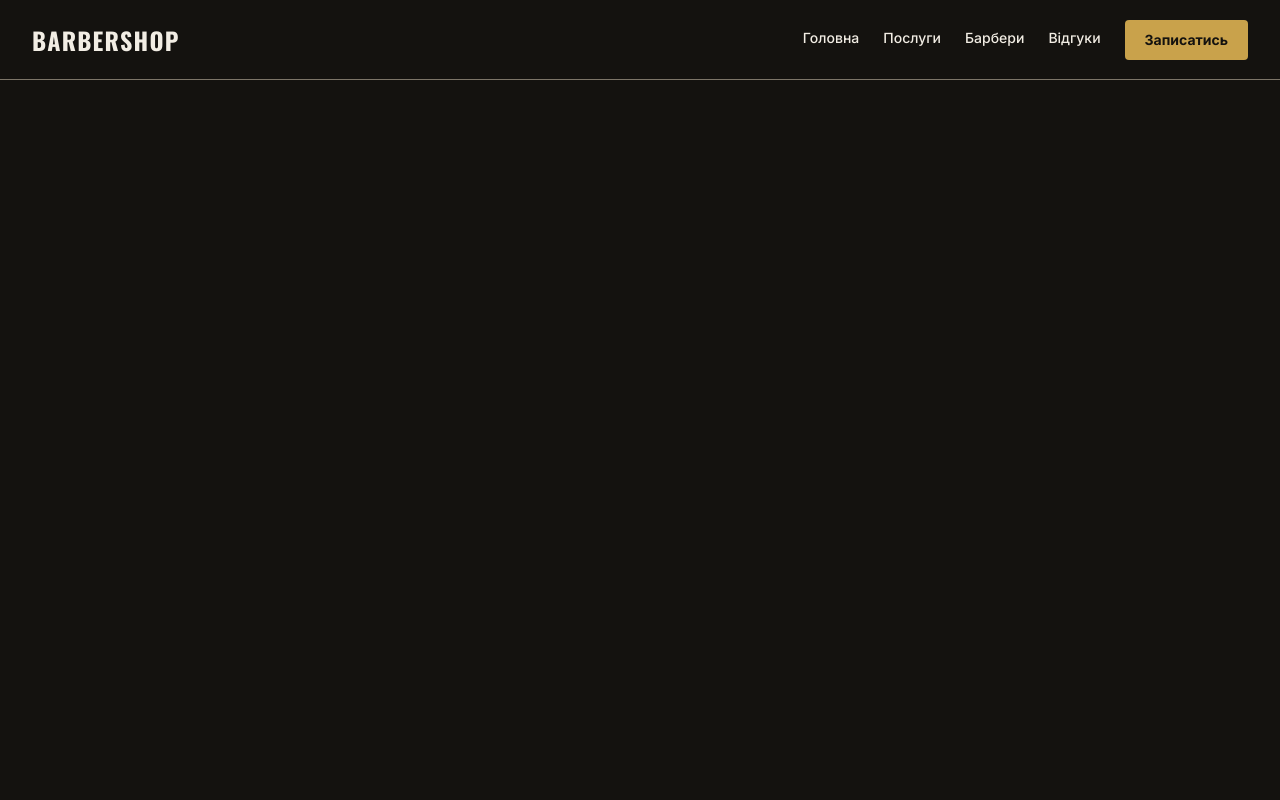
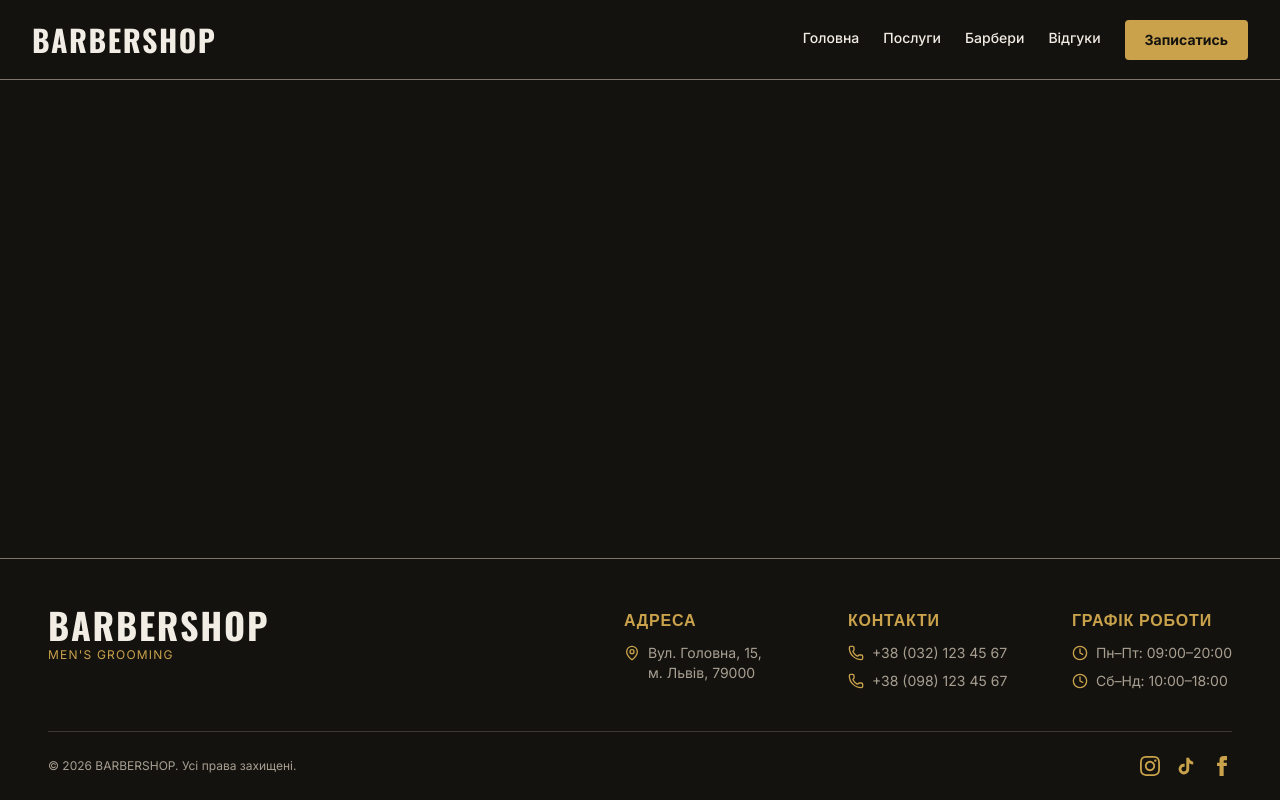
Before and after one commit to hladka-m/barbershop, a React (Vite) app in the folder client/: page /admin in a window 1280 px wide. Built offline with nearby package versions, Linux system fonts and the light colour scheme.

Commit message:
components done

```diff
--- a/client/package.json
+++ b/client/package.json
@@ -11,6 +11,7 @@
   },
   "dependencies": {
     "@tailwindcss/vite": "^4.3.3",
+    "lucide-react": "^1.66.0",
     "react": "^19.3.1",
     "react-dom": "^19.3.1",
     "react-router-dom": "^7.18.5",
--- a/client/src/components/Footer.jsx
+++ b/client/src/components/Footer.jsx
@@ -1,8 +1,107 @@
+import { MapPin, Phone, Clock } from 'lucide-react';
+import { Link } from 'react-router-dom';
+
 function Footer() {
     return (
-        <div>
+        <footer className="bg-barber-main border-t border-barber-muted pt-12 pb-6 px-6 md:px-12 text-barber-light">
+            <div className="w-full max-w-350 mx-auto flex flex-col lg:flex-row lg:justify-between items-start gap-10 text-center lg:text-left">
 
-        </div>
+                {/* 1. Логотип з підписом (зліва) */}
+                <div className="flex flex-col items-center lg:items-start mx-auto lg:mx-0">
+                    <Link
+                        to="/"
+                        className="font-oswald text-3xl lg:text-4xl font-bold tracking-wider text-barber-light hover:text-barber-gray transition leading-none"
+                    >
+                        BARBERSHOP
+                    </Link>
+                    <span className="text-barber-gold text-xs tracking-widest uppercase mt-1">
+                        MEN'S GROOMING
+                    </span>
+                </div>
+
+                {/* Три колонки з контактами */}
+                <div className="grid grid-cols-1 md:grid-cols-3 gap-8 w-full lg:w-auto lg:gap-16 items-start">
+
+                {/* Колонка 1: Адреса */}
+                    <div className="flex flex-col items-center lg:items-start">
+                        <h3 className="font-oswald font-bold tracking-wider text-barber-gold mb-3 uppercase">
+                            Адреса
+                        </h3>
+                        <p className="flex items-start justify-center lg:justify-start gap-2 text-barber-gray text-sm">
+                            <MapPin className="w-4 h-4 text-barber-gold shrink-0 mt-0.5" />
+                            <span>Вул. Головна, 15,<br />м. Львів, 79000</span>
+                        </p>
+                    </div>
+
+                    {/* Колонка 2: Контакти */}
+                    <div className="flex flex-col items-center lg:items-start">
+                        <h3 className="font-oswald font-bold tracking-wider text-barber-gold mb-3 uppercase">
+                            Контакти
+                        </h3>
+                        <div className="flex flex-col gap-2 text-barber-gray text-sm items-center lg:items-start">
+                            <p className="flex items-center gap-2">
+                                <Phone className="w-4 h-4 text-barber-gold shrink-0" />
+                                +38 (032) 123 45 67
+                            </p>
+                            <p className="flex items-center gap-2">
+                                <Phone className="w-4 h-4 text-barber-gold shrink-0" />
+                                +38 (098) 123 45 67
+                            </p>
+                        </div>
+                    </div>
+
+                    {/* Колонка 3: Графік роботи */}
+                    <div className="flex flex-col items-center lg:items-start">
+                        <h3 className="font-oswald font-bold tracking-wider text-barber-gold mb-3 uppercase">
+                            Графік роботи
+                        </h3>
+                        <div className="flex flex-col gap-2 text-barber-gray text-sm items-center lg:items-start">
+                            <p className="flex items-center gap-2">
+                                <Clock className="w-4 h-4 text-barber-gold shrink-0" />
+                                Пн–Пт: 09:00–20:00
+                            </p>
+                            <p className="flex items-center gap-2">
+                                <Clock className="w-4 h-4 text-barber-gold shrink-0" />
+                                Сб–Нд: 10:00–18:00
+                            </p>
+                        </div>
+                    </div>
+
+                </div>
+
+            </div>
+
+            {/* Нижня лінія, копирайт та SVG іконки соцмереж */}
+            <div className="w-full max-w-350 mx-auto mt-10 pt-6 border-t border-barber-muted/40 flex flex-col md:flex-row justify-between items-center gap-4 text-xs text-barber-gray">
+
+                <p>© 2026 BARBERSHOP. Усі права захищені.</p>
+
+                {/* Соцмережі SVG */}
+                <div className="flex items-center gap-4">
+                {/* Instagram */}
+                    <a href="https://instagram.com" target="_blank" rel="noopener noreferrer" className="text-barber-gold hover:opacity-85 transition" aria-label="Instagram">
+                        <svg className="w-5 h-5 fill-current" viewBox="0 0 24 24">
+                            <path d="M12 2.163c3.204 0 3.584.012 4.85.07 3.252.148 4.771 1.691 4.919 4.919.058 1.265.069 1.645.069 4.849 0 3.205-.012 3.584-.069 4.849-.149 3.225-1.664 4.771-4.919 4.919-1.266.058-1.644.07-4.85.07-3.204 0-3.584-.012-4.849-.07-3.26-.149-4.771-1.699-4.919-4.92-.058-1.265-.07-1.644-.07-4.849 0-3.204.013-3.583.07-4.849.149-3.227 1.664-4.771 4.919-4.919 1.266-.057 1.645-.069 4.849-.069zm0-2.163c-3.259 0-3.667.014-4.947.072-4.358.2-6.78 2.618-6.98 6.98-.059 1.281-.073 1.689-.073 4.948 0 3.259.014 3.668.072 4.948.2 4.358 2.618 6.78 6.98 6.98 1.281.058 1.689.072 4.948.072 3.259 0 3.668-.014 4.948-.072 4.354-.2 6.782-2.618 6.979-6.98.059-1.28.073-1.689.073-4.948 0-3.259-.014-3.667-.072-4.947-.196-4.354-2.617-6.78-6.979-6.98-1.281-.059-1.69-.073-4.949-.073zm0 5.838c-3.403 0-6.162 2.759-6.162 6.162s2.759 6.163 6.162 6.163 6.162-2.759 6.162-6.163c0-3.403-2.759-6.162-6.162-6.162zm0 10.162c-2.209 0-4-1.79-4-4 0-2.209 1.791-4 4-4s4 1.791 4 4c0 2.21-1.791 4-4 4zm6.406-11.845c-.796 0-1.441.645-1.441 1.44s.645 1.44 1.441 1.44c.795 0 1.439-.645 1.439-1.44s-.644-1.44-1.439-1.44z"/>
+                        </svg>
+                    </a>
+
+                    {/* TikTok */}
+                    <a href="https://tiktok.com" target="_blank" rel="noopener noreferrer" className="text-barber-gold hover:opacity-85 transition" aria-label="TikTok">
+                        <svg className="w-5 h-5 fill-current" viewBox="0 0 24 24">
+                            <path d="M19.59 6.69a4.83 4.83 0 0 1-3.77-4.25V2h-3.45v13.67a2.89 2.89 0 0 1-5.2 1.74 2.89 2.89 0 0 1 2.31-4.64 2.93 2.93 0 0 1 .88.13V9.4a6.84 6.84 0 0 0-1-.05A6.33 6.33 0 0 0 5 20.1a6.34 6.34 0 0 0 10.86-4.43v-7a8.16 8.16 0 0 0 4.77 1.52v-3.4a4.85 4.85 0 0 1-1-.1z"/>
+                        </svg>
+                    </a>
+
+                    {/* Facebook */}
+                    <a href="https://facebook.com" target="_blank" rel="noopener noreferrer" className="text-barber-gold hover:opacity-85 transition" aria-label="Facebook">
+                        <svg className="w-5 h-5 fill-current" viewBox="0 0 24 24">
+                            <path d="M9 8H6v4h3v12h5V12h3.642L18 8h-4V6.333C14 5.378 14.5 5 15.5 5H18V0h-3.808C10.59 0 9 1.581 9 4.75V8z"/>
+                        </svg>
+                    </a>
+                </div>
+
+            </div>
+        </footer>
     );
 }
 
--- a/client/src/components/Navbar.jsx
+++ b/client/src/components/Navbar.jsx
@@ -16,7 +16,7 @@ function Navbar() {
                 {/* Логотип */}
                 <Link
                     to="/"
-                    className="font-oswald text-2xl font-bold tracking-wider text-barber-light hover:text-barber-gray transition"
+                    className="font-oswald text-3xl font-bold tracking-wider text-barber-light hover:text-barber-gray transition"
                 >
                     BARBERSHOP
                 </Link>
```
Also changed, not shown: 1 other file (tests, documents, lock files or other folders).
